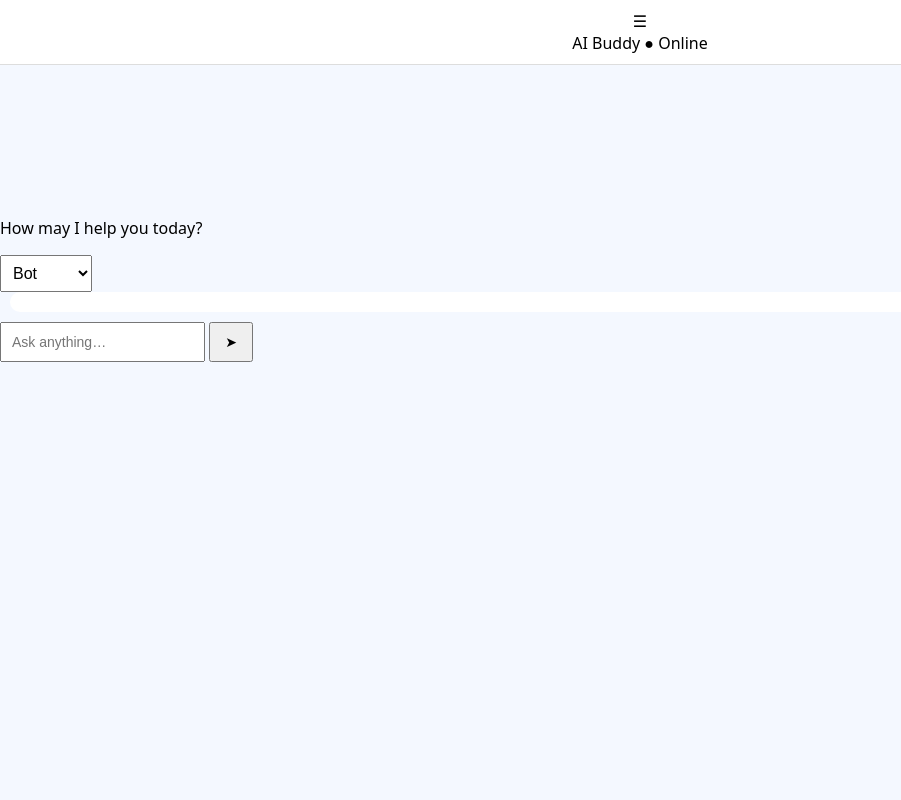
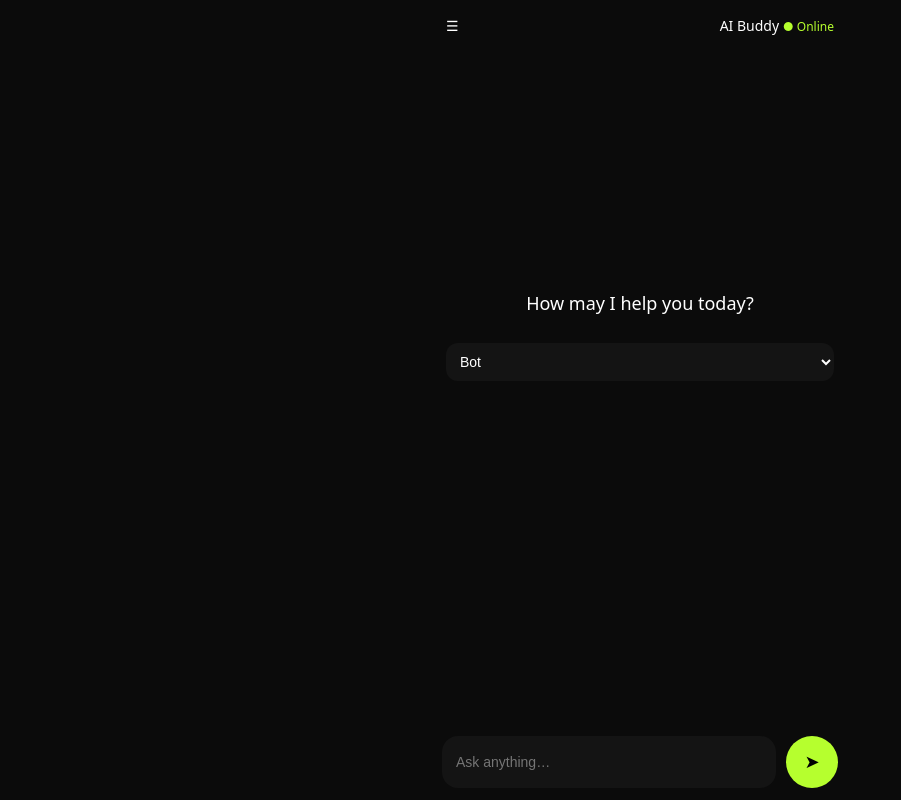
Before and after one commit to kshiprant/New-ai, a website: page index.html in a window 1280 px wide. Shown: the whole page, without its empty margins (0-901 px from the left). Drawn offline with nearby package versions, Linux system fonts and the light colour scheme; no server answers.

Commit message:
Update style.css

```diff
--- a/style.css
+++ b/style.css
@@ -4,87 +4,109 @@
 
 body {
   margin: 0;
-  font-family: system-ui, sans-serif;
-  background: #f4f8ff;
-  display: flex;
-  flex-direction: column;
-  height: 100vh;
+  background: #0b0b0b;
+  font-family: system-ui, -apple-system, BlinkMacSystemFont;
+  color: #ffffff;
 }
 
-header {
-  padding: 10px;
-  background: #ffffff;
-  text-align: center;
-  border-bottom: 1px solid #ddd;
-}
-
-select {
-  padding: 8px;
-  font-size: 16px;
-}
-
-#avatar {
-  width: 120px;
-  height: 120px;
-  margin: 16px auto;
-  border-radius: 50%;
-  animation: float 3s ease-in-out infinite;
-}
-
-.bot {
-  background: radial-gradient(circle, #cfd9ff, #6a7cff);
-}
-
-.female {
-  background: radial-gradient(circle, #ffd6e8, #ff6fae);
-}
-
-.me {
-  background: radial-gradient(circle, #d0ffd8, #2ecc71);
-}
-
-.luffy {
-  background: radial-gradient(circle, #ffe29f, #ff9f1c);
-}
-
-@keyframes float {
-  0% { transform: translateY(0); }
-  50% { transform: translateY(-10px); }
-  100% { transform: translateY(0); }
-}
-
-#chat {
-  flex: 1;
-  background: white;
-  margin: 0 10px 10px;
-  border-radius: 12px;
-  padding: 10px;
+.app {
+  max-width: 420px;
+  height: 100vh;
+  margin: auto;
   display: flex;
   flex-direction: column;
 }
 
-#messages {
-  flex: 1;
-  overflow-y: auto;
+/* HEADER */
+.top-bar {
+  display: flex;
+  justify-content: space-between;
+  padding: 16px;
   font-size: 14px;
 }
 
-.message {
-  margin-bottom: 8px;
+.online {
+  color: #b6ff2e;
+  font-size: 12px;
 }
 
-.input-row {
+/* ORB */
+.orb-section {
+  text-align: center;
+  padding: 10px 20px;
+}
+
+#avatar {
+  width: 220px;
+  height: 220px;
+  margin: auto;
+}
+
+.prompt {
+  margin-top: 10px;
+  font-size: 18px;
+  font-weight: 500;
+}
+
+/* CHARACTER BAR */
+.character-bar {
+  padding: 0 16px;
+}
+
+select {
+  width: 100%;
+  padding: 10px;
+  background: #141414;
+  color: #fff;
+  border-radius: 12px;
+  border: none;
+  font-size: 14px;
+}
+
+/* CHAT */
+#chat {
+  flex: 1;
+  padding: 16px;
+  overflow-y: auto;
+}
+
+.message {
+  background: #141414;
+  padding: 12px 14px;
+  border-radius: 14px;
+  margin-bottom: 10px;
+  font-size: 14px;
+  line-height: 1.4;
+}
+
+.message b {
+  color: #b6ff2e;
+}
+
+/* INPUT */
+.input-bar {
   display: flex;
-  gap: 6px;
+  padding: 12px;
+  gap: 10px;
+  background: #0b0b0b;
 }
 
 input {
   flex: 1;
-  padding: 10px;
+  padding: 14px;
+  border-radius: 16px;
+  border: none;
+  background: #141414;
+  color: white;
   font-size: 14px;
 }
 
-button {
-  padding: 10px 14px;
-  font-size: 14px;
+.send-btn {
+  width: 52px;
+  height: 52px;
+  border-radius: 50%;
+  border: none;
+  background: #b6ff2e;
+  color: black;
+  font-size: 18px;
 }
```
